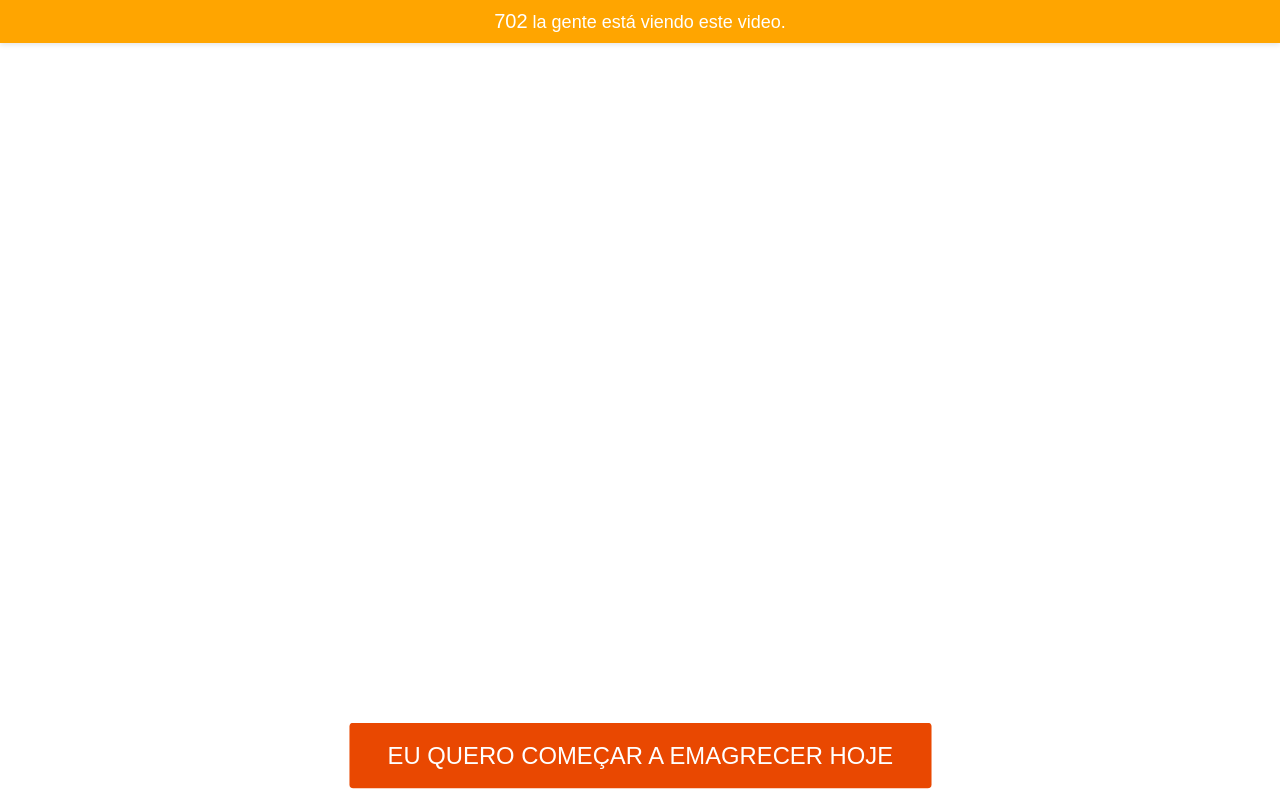
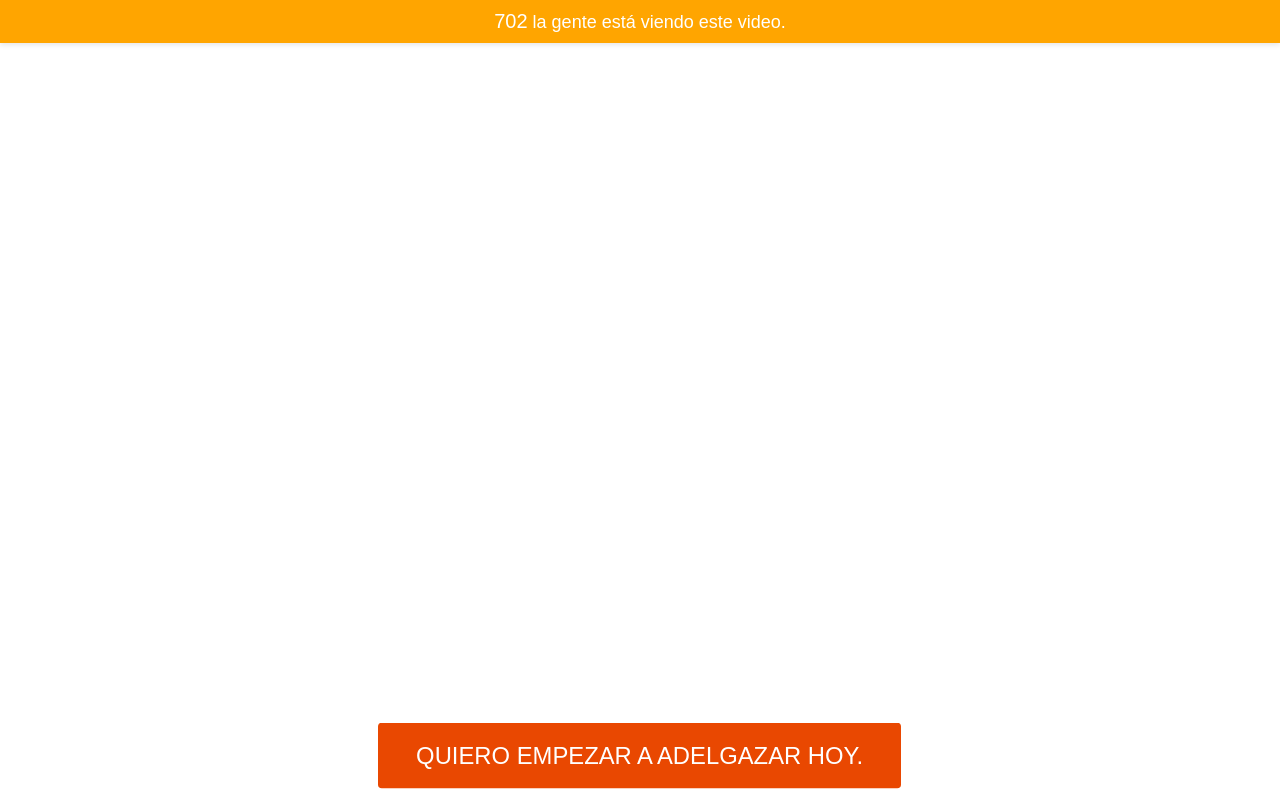
Before and after one commit to vinidtm/siteformulaamb, a Next.js app: page /Button in a window 1280 px wide. Built offline with nearby package versions, Linux system fonts and the light colour scheme.

Commit message:
Update text button

```diff
--- a/pages/Button.jsx
+++ b/pages/Button.jsx
@@ -17,9 +17,11 @@ const Button = () => {
   return (
     <div className={`${styles.button} ${styles.show}`}>
       <Link href={link}>
-        <a>
-          <button>EU QUERO COMEÇAR A EMAGRECER HOJE</button>
-        </a>
+        <button>
+          {router.pathname === '/'
+            ? 'EU QUERO COMEÇAR A EMAGRECER HOJE'
+            : 'QUIERO EMPEZAR A ADELGAZAR HOY.'}
+        </button>
       </Link>
       <Script />
     </div>
```
